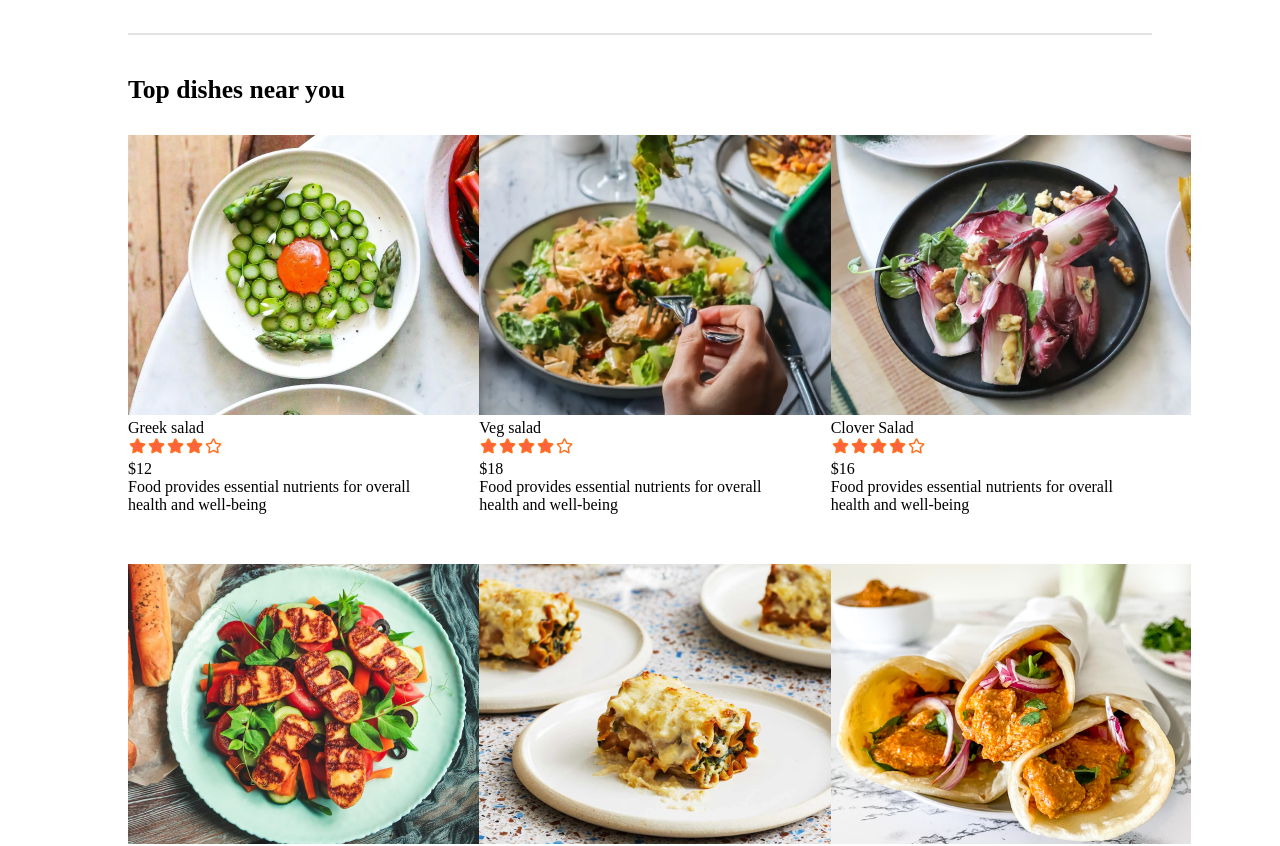
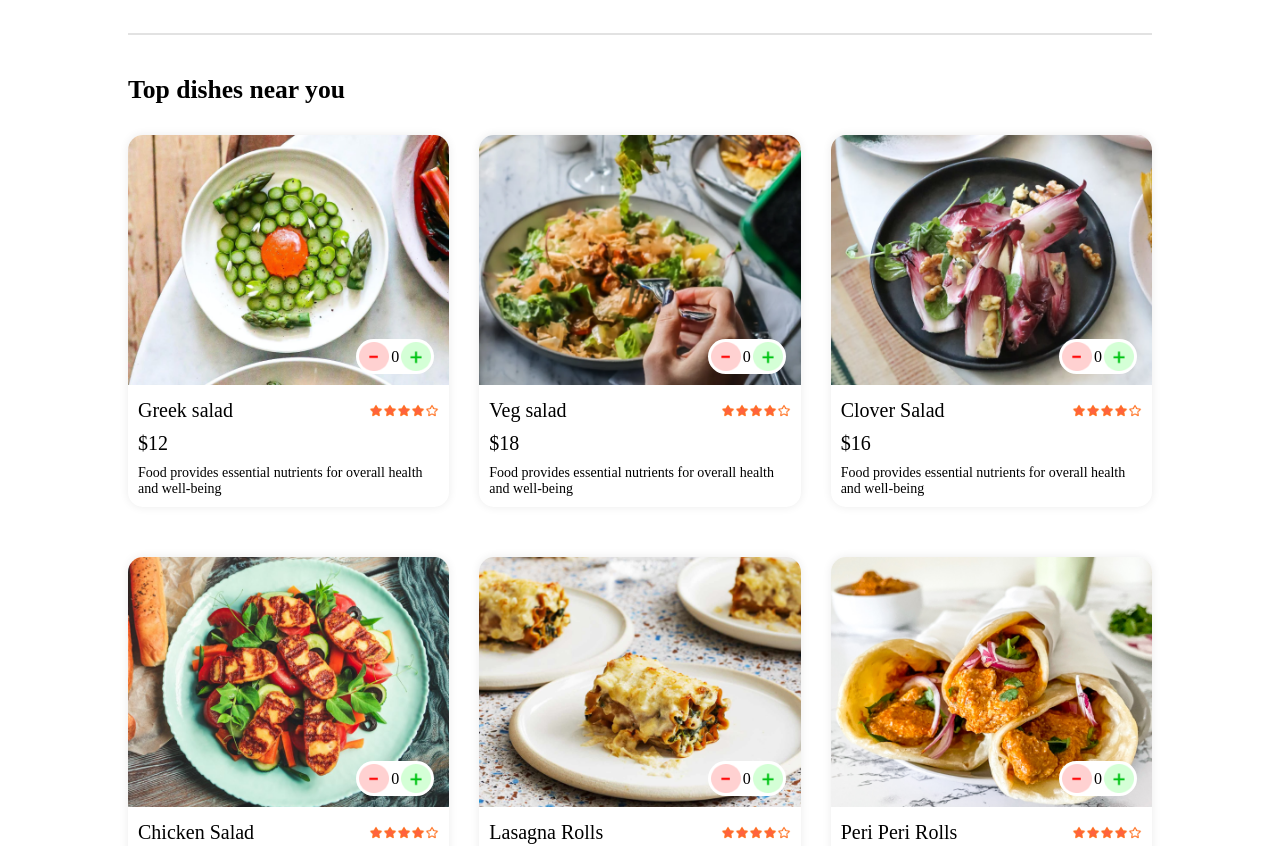
Before and after one commit to Yashi027/My_restaurant_website, a React (Vite) app: page / in a window 1280 px wide. Shown: the part 900-1746 px from the top of the page. Built offline with nearby package versions, Linux system fonts and the light colour scheme.

Commit message:
food_item_counter

```diff
--- a/src/components/foodDisplay/FoodItem.css
+++ b/src/components/foodDisplay/FoodItem.css
@@ -0,0 +1,55 @@
+.food-item{
+    width:100%;
+    margin:auto;
+    border-radius: 15px;
+    box-shadow: 0 0 10px #00000015;
+    transition: 0.3s;
+    animation: fadeIn 1s;
+}
+.food-item-img{
+    width: 100%;
+    border-radius: 15px 15px 0 0;
+}
+.food-item-info{
+    padding: 10px;
+}
+.food-item-name-rating{
+    display: flex;
+    justify-content: space-between;
+    align-items: center;
+    margin-bottom: 10px;
+}
+.food-item-name-rating p{
+    font-size: 20px;
+    font-weight: 500;
+}
+.food-item-name-rating img{
+    width: 70px;
+}
+.food-item-description{
+    font-size: 14px;
+}
+.food-item-price{
+    font-size: 20px;
+    font-weight: 500;
+    margin: 10px 0;
+}
+.food-item-counter{
+    display: flex;
+    align-items: center;
+    position: absolute;
+    bottom: 15px;
+    right: 15px;
+    border-radius: 50px;
+    background-color: white;
+    padding: 3px;
+}
+.food-item-counter p{
+    padding: 2px;
+}
+.food-item-img-container{
+    position: relative;
+}
+.food-item-counter img{
+    width: 30px;
+}
--- a/src/components/foodDisplay/FoodItem.jsx
+++ b/src/components/foodDisplay/FoodItem.jsx
@@ -1,12 +1,24 @@
 import React from 'react';
 import './FoodItem.css'
 import { asset } from '../../assets/frontend_assets/asset';
+import { useState } from 'react';
+import { useContext } from 'react';
+import { StoreContext } from '../../context/StoreContext';
 
 function FoodItem({name, id, description, price, image}) {
+
+  const [itemcnt, setItemcnt] = useState(0);
+  const {cartItems,addtocart, removeFromCart} = useContext(StoreContext);
+
   return (
     <div className='food-item'>
         <div className="food-item-img-container">
             <img src={image} alt="" className='food-item-img'/>
+            <div className="food-item-counter">
+              <img src={asset.remove_icon_red} onClick={() => removeFromCart(id)} alt="" />
+              <p>{cartItems[id]? cartItems[id]: 0}</p>
+              <img src={asset.add_icon_green} onClick={() => addtocart(id)} alt="" />
+            </div>
         </div>
       <div className="food-item-info">
         <div className="food-item-name-rating">
--- a/src/components/navbar/Navbar.jsx
+++ b/src/components/navbar/Navbar.jsx
@@ -7,7 +7,7 @@ import {assets} from '../../assets/admin_assets/assets'
 
 function Navbar() {
 
-  const [menu, setMenu] = useState("App");
+  const [menu, setMenu] = useState("Home");
 
   return (
     <div className='navbar'>
--- a/src/context/StoreContext.jsx
+++ b/src/context/StoreContext.jsx
@@ -1,13 +1,48 @@
-import { createContext } from "react";
+import { createContext, useEffect } from "react";
 import {food_list} from '../assets/frontend_assets/asset'
+import { useState } from "react";
+
 
 export const StoreContext = createContext(null);
 
 const StoreContextProvider = (props) => {
 
+    const [cartItems, setCartItems] = useState({});
+    const addtocart = (itemId) => {
+      if(!cartItems[itemId]){
+        setCartItems((pre) => ({...pre,[itemId]:1}))
+      }else{
+        setCartItems((pre) => ({...pre,[itemId]:pre[itemId]+1}))
+      }
+    }
+
+  const removeFromCart = (itemId) => {
+  setCartItems((pre) => {
+    if (pre[itemId] > 1) {
+      // decrease count
+      return { ...pre, [itemId]: pre[itemId] - 1 };
+    } else {
+      // remove item completely if it’s 1 or 0
+      const updatedCart = { ...pre };
+      delete updatedCart[itemId];
+      return updatedCart;
+    }
+  });
+};
+     useEffect(() => {
+     console.log(cartItems)
+    },[cartItems])
+
     const contextValue = {
-          food_list
+          food_list,
+          cartItems,
+          setCartItems,
+          addtocart,
+          removeFromCart
     }
+
+
+
     return(
         <StoreContext.Provider value={contextValue}>
           {props.children}
```
